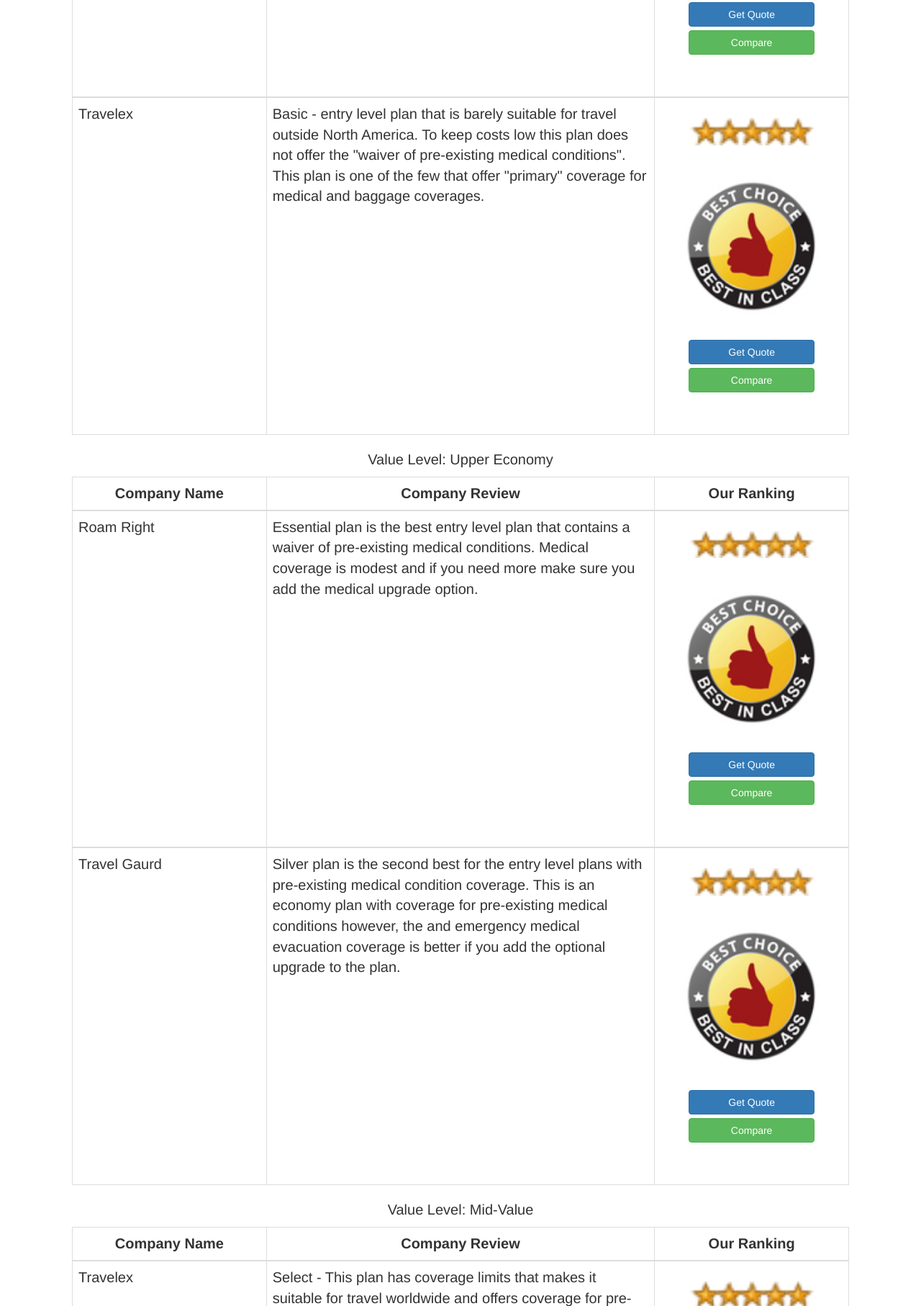
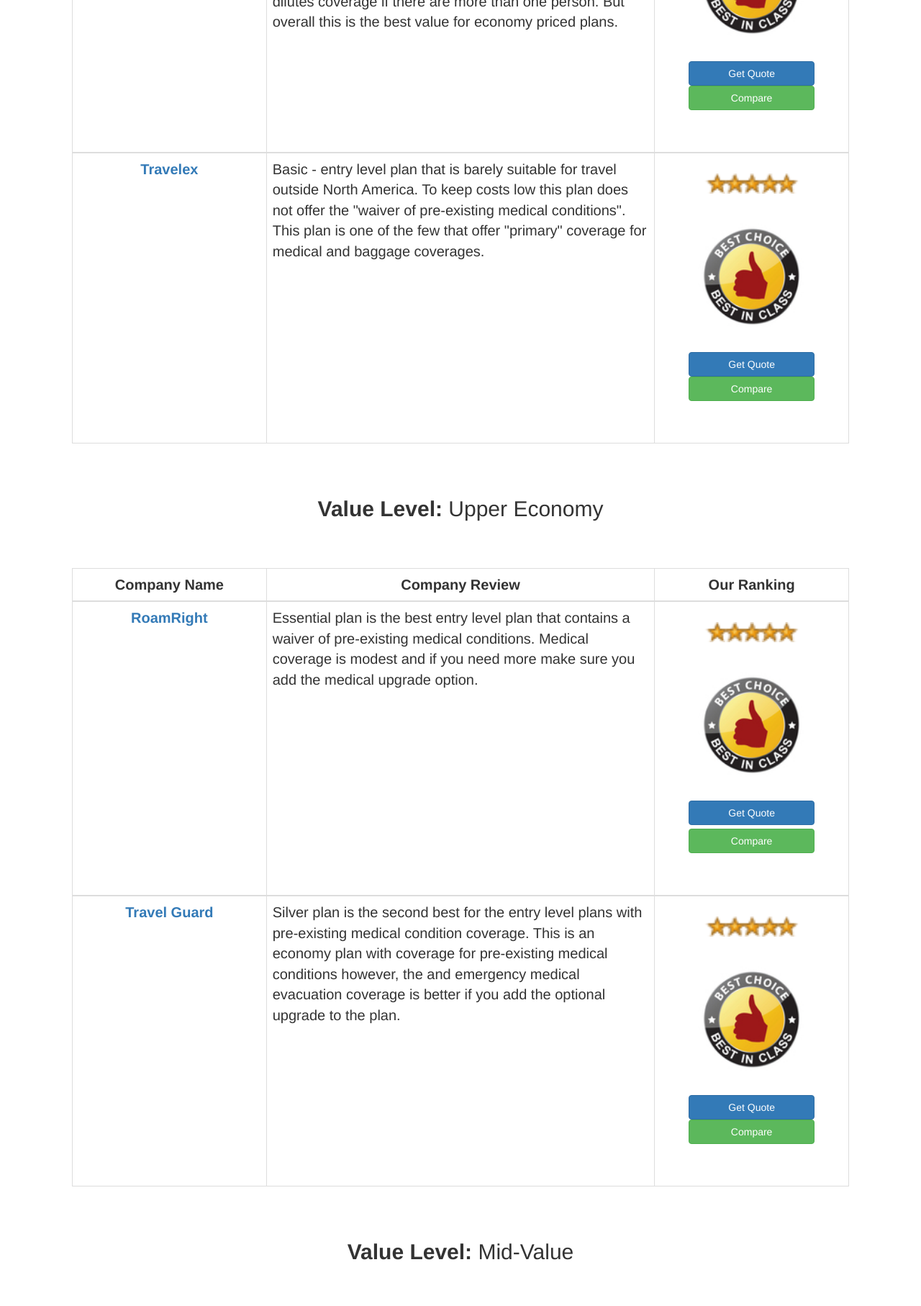
Before and after one commit to Jcook894/Responsive_table, a plain HTML site: page index.html in a window 1280 px wide. Shown: the part 488-2302 px from the top of the page at 72% size. Drawn offline with nearby package versions, Linux system fonts and the light colour scheme.

Commit message:
Feat: Added the correct links.

```diff
--- a/index.html
+++ b/index.html
@@ -10,13 +10,13 @@
 
 
 <!-- Making tables into separate divs to have it more responsive.-->
-<h1 style="text-align: center;"> Table example #2</h1>
+<h1 style="text-align: center; font-size: 3em;"> Our Top Picks</h1>
 <div>
 <table class="table table-bordered">
   <thead>
     <tr>
-      <p class="value-lvl">
-        Value Level: Economy
+      <p style="font-size: 1.5em;padding-top: 50px ;padding-bottom: 50px;" class="value-lvl">
+        <b>Value Level:</b> Economy
       <p>
     </tr>
 
@@ -27,7 +27,7 @@
     </tr>
   </thead>
   <tbody>
-      <td> CSA Travel Protection </td>
+      <td style="text-align:center;"> <a href="index.php?option=com_content&amp;view=article&amp;id=2&amp;Itemid=145"><strong>CSA Travel Protection</strong></a> </td>
       <td>Custom Plan is our choice for entry level plans without pre-existing medical condition coverage.
       This plan is good for travel anywhere in the world. The only drawback is the limits for medical expense and emergency medial evacuation coverages are not per person limits - they are policy limits.  That's ok if only one person on the policy but dilutes coverage if there are more than one person.  But overall this is the best value for economy priced plans.</td>
       <td>
@@ -39,14 +39,14 @@
 
         <div class="button-group">
           <button class=
-        "btn btn-primary btn-block center-block"> Get Quote</button>
-          <button class="btn btn-success btn-block"> Compare</button>
+        "btn btn-primary btn-block center-block"><a href="http://www.csatravelprotection.com/?aff=82973902"> Get Quote</button>
+          <button class="btn btn-success btn-block"><a href="http://www.quotewright.com/affiliate/2500_4856.html"> Compare</button>
         </div>
       </td>
 
   </tbody>
   <tbody>
-      <td> Travelex </td>
+      <td style="text-align:center;"> <a href="index.php?option=com_content&amp;view=article&amp;id=14&amp;Itemid=156"><strong>Travelex</strong></a> </td>
       <td>Basic - entry level plan that is barely suitable for travel outside North America. To keep costs low this plan does not offer the "waiver of pre-existing medical conditions". This plan is one of the few that offer "primary" coverage for medical and baggage coverages.</td>
       <td>
         <img class="img-responsive img-center" src="assets/stars-5-0.gif" />
@@ -57,8 +57,8 @@
 
         <div class="button-group">
           <button class=
-        "btn btn-primary btn-block"> Get Quote</button>
-          <button class="btn btn-success btn-block"> Compare</button>
+        "btn btn-primary btn-block"><a href="http://www.travelex-insurance.com/index.asp?location=07-6086"> Get Quote</button>
+          <button class="btn btn-success btn-block"><a href="http://www.quotewright.com/affiliate/2500_4856.html"> Compare</button>
         </div>
       </td>
   </tbody>
@@ -68,8 +68,8 @@
   <table class="table table-bordered">
     <thead>
       <tr>
-        <p class="value-lvl">
-          Value Level: Upper Economy
+        <p style="font-size: 1.5em;padding-top: 50px ;padding-bottom: 50px;" class="value-lvl">
+          <b>Value Level:</b> Upper Economy
         <p>
       </tr>
 
@@ -80,7 +80,7 @@
       </tr>
     </thead>
     <tbody>
-        <td> Roam Right </td>
+        <td  style="text-align:center;"> <a href="index.php?option=com_content&amp;view=article&amp;id=66&amp;Itemid=152"><strong>RoamRight</strong></a> </td>
         <td>Essential plan is the best entry level plan that contains a waiver of pre-existing medical conditions.
 
         Medical coverage is modest and if you need more make sure you add the medical upgrade option.</td>
@@ -93,14 +93,14 @@
 
           <div class="button-group">
             <button class=
-          "btn btn-primary btn-block"> Get Quote</button>
-            <button class="btn btn-success btn-block"> Compare</button>
+          "btn btn-primary btn-block"><a href="http://www.roamright.com/?paid=1008100082" target="_blank"> Get Quote</a></button>
+            <button class="btn btn-success btn-block"><a href="http://www.quotewright.com/affiliate/2500_4856.html"> Compare</a></button>
           </div>
         </td>
 
     </tbody>
     <tbody>
-        <td> Travel Gaurd </td>
+        <td  style="text-align:center;"> <a href="index.php?option=com_content&amp;view=article&amp;id=13&amp;Itemid=162"><strong>Travel Guard</strong> </a> </td>
         <td>Silver plan is the second best for the entry level plans with pre-existing medical condition coverage.
 
         This is an economy plan with coverage for pre-existing medical conditions however, the and emergency medical evacuation coverage is better if you add the optional upgrade to the plan.</td>
@@ -113,8 +113,8 @@
 
           <div class="button-group">
             <button class=
-          "btn btn-primary btn-block"> Get Quote</button>
-            <button class="btn btn-success btn-block"> Compare</button>
+          "btn btn-primary btn-block"><a href="https://buy.travelguard.com/tgi2/proc/stateselector.aspx?br=agentlink&amp;arc=52538&amp;agentlinkasp=yes"> Get Quote</button>
+            <button class="btn btn-success btn-block"><a href="http://www.quotewright.com/affiliate/2500_4856.html"> Compare</button>
           </div>
 
         </td>
@@ -126,8 +126,8 @@
   <table class="table table-bordered">
     <thead>
       <tr>
-        <p class="value-lvl">
-          Value Level: Mid-Value
+        <p style="font-size: 1.5em;padding-top: 50px ;padding-bottom: 50px;" class="value-lvl">
+          <b>Value Level:</b> Mid-Value
         <p>
       </tr>
 
@@ -138,7 +138,7 @@
       </tr>
     </thead>
     <tbody>
-        <td> Travelex </td>
+        <td  style="text-align:center;"> <a href="index.php?option=com_content&amp;view=article&amp;id=14&amp;Itemid=156index.php/travel-insurance-companies/14"><strong>Travelex</strong></a> </td>
         <td>Select - This plan has coverage limits that makes it suitable for travel worldwide and offers coverage for pre-existing medical conditions. It is also one of the few policies where coverage is "primary" rather than excess over any other insurance that you might have.  This is our pick for the best mid-value plan.</td>
         <td>
           <img class="img-responsive img-center" src="assets/stars-5-0.gif" />
@@ -149,14 +149,14 @@
 
           <div class="button-group">
             <button class=
-          "btn btn-primary btn-block"> Get Quote</button>
-            <button class="btn btn-success btn-block"> Compare</button>
+          "btn btn-primary btn-block"><a href="http://www.travelex-insurance.com/index.asp?location=07-6086"> Get Quote </a></button>
+            <button class="btn btn-success btn-block"><a href="http://www.quotewright.com/affiliate/2500_4856.html"> Compare </a></button>
           </div>
         </td>
 
     </tbody>
     <tbody>
-        <td> Travel Insured International </td>
+        <td  style="text-align:center;"> <a href="index.php?option=com_content&amp;view=article&amp;id=13&amp;Itemid=162"><strong>Travel Insured International</strong></a> </td>
         <td>Worldwide Trip Protector - a good, mid-range plan that is suitable for travel worldwide. Coverage amounts and availability of coverage for pre-existing medical conditions make this a close second for mid-value plans.</td>
         <td>
           <img class="img-responsive img-center" src="assets/stars-5-0.gif" />
@@ -167,8 +167,8 @@
 
           <div class="button-group">
             <button class=
-          "btn btn-primary btn-block"> Get Quote</button>
-            <button class="btn btn-success btn-block"> Compare</button>
+          "btn btn-primary btn-block"><a href="http://www.travelinsured.com/AgentPage.aspx?agency=46436&amp;agent=12345&amp;template=One"> Get Quote </a></button>
+            <button class="btn btn-success btn-block"><a href="http://www.quotewright.com/affiliate/2500_4856.html"> Compare </a></button>
           </div>
         </td>
     </tbody>
@@ -179,19 +179,19 @@
   <table class="table table-bordered">
     <thead>
       <tr>
-        <p class="value-lvl">
-          Value Level: Top Value
+        <p style="font-size: 1.5em;padding-top: 50px ;padding-bottom: 50px;" class="value-lvl">
+        <b>Value Level:</b> Top Value
         <p>
       </tr>
 
       <tr>
-        <th>Company Name</th>
+        <th class="first-col">Company Name</th>
         <th>Company Review</th>
         <th class="last-col">Our Ranking</th>
       </tr>
     </thead>
     <tbody>
-        <td class="first-col"> Travelex </td>
+        <td  style="text-align:center;"><a href="index.php?option=com_content&amp;view=article&amp;id=2&amp;Itemid=145"><strong>CSA Travel Protection</strong></a></td>
         <td>Select - This plan has coverage limits that makes it suitable for travel worldwide and offers coverage for pre-existing medical conditions. It is also one of the few policies where coverage is "primary" rather than excess over any other insurance that you might have.  This is our pick for the best mid-value plan.</td>
         <td>
           <img class="img-responsive img-center" src="assets/stars-5-0.gif" />
@@ -202,14 +202,14 @@
 
           <div class="button-group">
             <button class=
-          "btn btn-primary btn-block"> Get Quote</button>
-            <button class="btn btn-success btn-block"> Compare</button>
+          "btn btn-primary btn-block"><a href="http://www.travelguard.com/agentlink.asp?ta_arc=52538&amp;pcode=&amp;agencyemail=john.cook@quotewright.com"> Get Quote </a></button>
+            <button class="btn btn-success btn-block"><a href="http://www.quotewright.com/affiliate/2500_4856.html"> Compare </a></button>
           </div>
         </td>
 
     </tbody>
     <tbody>
-        <td> Travel Insured International </td>
+        <td  style="text-align:center;"> <a href="index.php?option=com_content&amp;view=article&amp;id=11&amp;Itemid=158"><strong>Travel Guard</strong></a> </td>
         <td>Worldwide Trip Protector - a good, mid-range plan that is suitable for travel worldwide. Coverage amounts and availability of coverage for pre-existing medical conditions make this a close second for mid-value plans.</td>
         <td>
           <img class="img-responsive img-center" src="assets/stars-5-0.gif" />
@@ -220,8 +220,8 @@
 
           <div class="button-group">
             <button class=
-          "btn btn-primary btn-block"> Get Quote</button>
-            <button class="btn btn-success btn-block"> Compare</button>
+          "btn btn-primary btn-block"><a href="http://www.travelguard.com/agentlink.asp?ta_arc=52538&amp;pcode=&amp;agencyemail=john.cook@quotewright.com"> Get Quote</a></button>
+            <button class="btn btn-success btn-block"><a href="http://www.quotewright.com/affiliate/2500_4856.html"> Compare</button>
           </div>
         </td>
     </tbody>
--- a/style.css
+++ b/style.css
@@ -8,6 +8,11 @@
 
 th{
   text-align: center;
+}
+
+button a{
+  color: white;
+  text-decoration: none;
 }
 
 .first-col{
@@ -37,7 +42,7 @@
   padding-top: 20px;
   padding-bottom: 20px;
   margin: auto;
-  width: 200px;
+  width: 150px;
 
 }
 
@@ -46,6 +51,22 @@
   body{
     font-size: 12px;
   }
+
+  .img-center{
+    padding-top: 20px;
+    padding-bottom: 20px;
+    margin: auto;
+    width: 75px;
+
+  }
+
+  .button-group{
+   margin:0px auto;
+    padding-bottom: 50px;
+    width: 85px;
+
+  }
+
 
 
 .table-padding{
```
